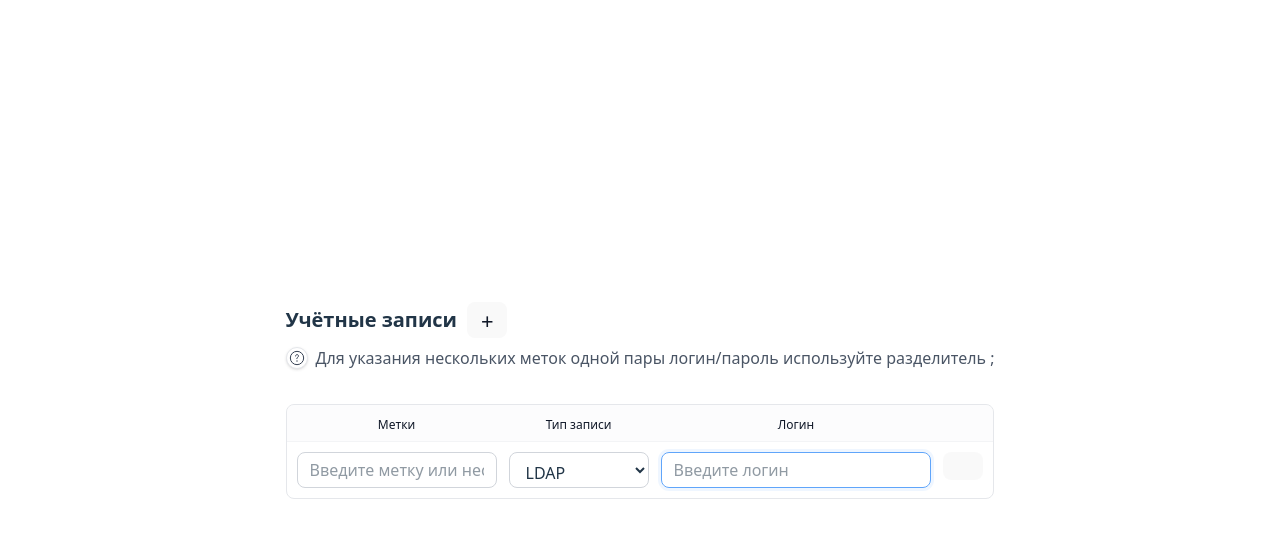
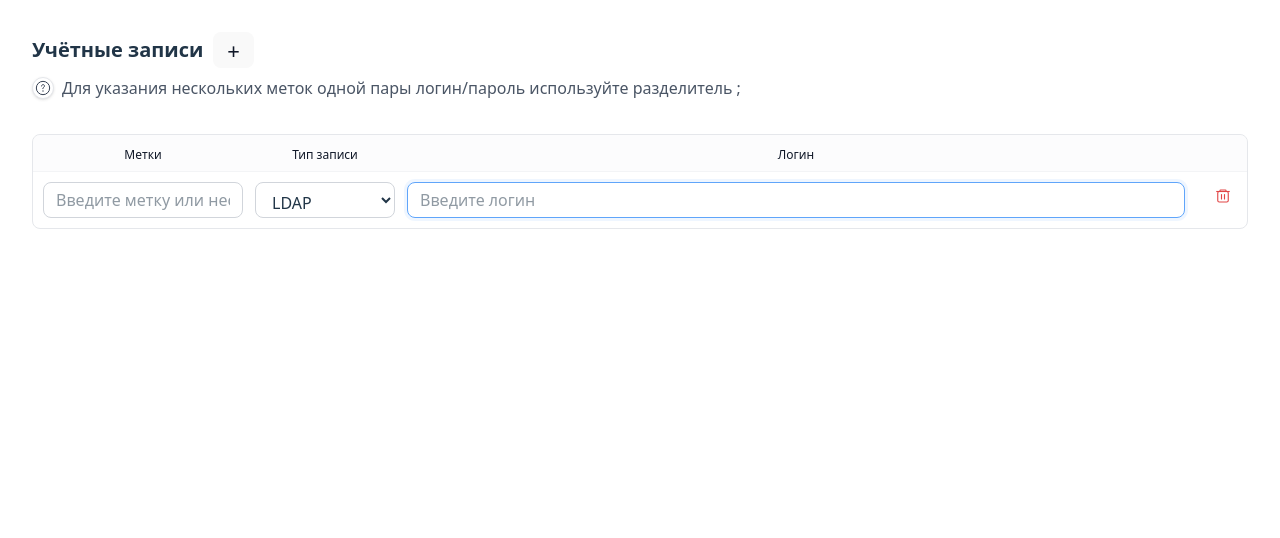
Before and after one commit to BMD63/vue-accounts-form, a Vue app: page / in a window 1280 px wide. Both pictures are taken after a click on the button "Добавить учётную запись". Shown: the top 538 px of the page. Built offline with nearby package versions, Linux system fonts and the light colour scheme; the HTML template or start-up script is replaced by a standard one.

Commit message:
fix: fix buttons styles

```diff
--- a/src/components/AccountRow.vue
+++ b/src/components/AccountRow.vue
@@ -179,7 +179,7 @@ function onChangeType() {
               @blur="onBlurPassword"
             />
             <button
-              class="absolute top-1/2 right-2 -translate-y-1/2 w-7 h-7 inline-flex items-center justify-center border-0 bg-transparent p-0 cursor-pointer text-gray-500 opacity-85 hover:opacity-100 hover:text-gray-700"
+                class="eye-btn absolute top-1/2 right-2 -translate-y-1/2 w-7 h-7 inline-flex items-center justify-center border-0 bg-transparent p-0 cursor-pointer opacity-85 hover:opacity-100 focus-visible:outline-2 focus-visible:outline-offset-0 focus-visible:outline-blue-400/50 focus-visible:rounded-md"
                 type="button"
                 :title="showPwd ? 'Скрыть пароль' : 'Показать пароль'"
                 :aria-label="showPwd ? 'Скрыть пароль' : 'Показать пароль'"
@@ -197,6 +197,24 @@ function onChangeType() {
                 </svg>
             </button>
           </div>
+          <button
+            class="eye-btn absolute top-1/2 right-2 -translate-y-1/2 w-7 h-7 inline-flex items-center justify-center border-0 bg-transparent p-0 cursor-pointer opacity-85 hover:opacity-100 focus-visible:outline-2 focus-visible:outline-offset-0 focus-visible:outline-blue-400/50 focus-visible:rounded-md"
+            type="button"
+            :title="showPwd ? 'Скрыть пароль' : 'Показать пароль'"
+            :aria-label="showPwd ? 'Скрыть пароль' : 'Показать пароль'"
+            :aria-pressed="showPwd ? 'true' : 'false'"
+            @click="togglePwd"
+            >
+            <svg v-if="!showPwd" viewBox="0 0 24 24" width="18" height="18" aria-hidden="true">
+                <path d="M12 5c5.5 0 9.5 4.1 10.7 6-.9 1.3-4.7 6-10.7 6S2.5 12.3 1.3 11C2.5 9.1 6.5 5 12 5Z" fill="none" stroke="currentColor" stroke-width="1.5"/>
+                <circle cx="12" cy="11" r="3.5" fill="none" stroke="currentColor" stroke-width="1.5"/>
+            </svg>
+            <svg v-else viewBox="0 0 24 24" width="18" height="18" aria-hidden="true">
+                <path d="M3 3l18 18" stroke="currentColor" stroke-width="1.5"/>
+                <path d="M12 5c5.5 0 9.5 4.1 10.7 6-.6.9-2.6 3.3-5.7 4.9M6.9 7.1C4.1 8.6 2.5 10.6 1.3 11 2.5 12.9 6.5 17 12 17c1 0 2-.1 2.9-.3" fill="none" stroke="currentColor" stroke-width="1.5"/>
+                <circle cx="12" cy="11" r="3.5" fill="none" stroke="currentColor" stroke-width="1.5"/>
+            </svg>
+            </button>
 
           <small
             v-if="passwordError"
@@ -209,7 +227,7 @@ function onChangeType() {
 
         <div class="flex items-start justify-end">
           <button
-            class="w-7 h-7 inline-flex items-center justify-center bg-transparent border-0 p-0 cursor-pointer text-gray-500 opacity-85 leading-none hover:opacity-100 hover:text-red-700"
+            class="trash-btn w-7 h-7 inline-flex items-center justify-center bg-transparent border-0 p-0 cursor-pointer opacity-85 leading-none hover:opacity-100 focus-visible:outline-2 focus-visible:outline-offset-0 focus-visible:outline-blue-400/50 focus-visible:rounded-md"
             type="button"
             title="Удалить"
             aria-label="Удалить"
--- a/src/components/AccountsForm.vue
+++ b/src/components/AccountsForm.vue
@@ -47,7 +47,7 @@ function onAdd() {
     <header class="flex items-center gap-2.5 mb-2">
       <h2 class="text-xl font-semibold">Учётные записи</h2>
       <button
-        class="inline-flex items-center justify-center w-9 h-9 border border-gray-300 bg-white rounded-lg hover:bg-gray-50 transition-colors cursor-pointer p-0"
+        class="inline-flex items-center justify-center w-9 h-9 p-0 border border-gray-300 bg-white rounded-lg cursor-pointer hover:bg-gray-100 transition-colors"
         @click="onAdd"
         type="button"
         title="Добавить учётную запись"
--- a/src/style.css
+++ b/src/style.css
@@ -4,12 +4,6 @@
   --col-label: 200px;
   --col-type: 140px;
   --col-action: 40px;
-  --border: #e5e7eb;
-  --muted: #6b7280;
-  --brand: #646cff;
-  --danger: #dc2626;
-  --shadow-sm: 0 1px 2px 0 rgb(0 0 0 / 0.05);
-  --radius: 8px;
 
   font-synthesis: none;
   text-rendering: optimizeLegibility;
@@ -19,13 +13,10 @@
 
 body {
   margin: 0;
-  display: flex;
-  align-items: center;
-  justify-content: center;
   min-width: 320px;
   min-height: 100vh;
-  background-color: #242424;
-  color: rgba(255, 255, 255, 0.87);
+  color: #213547;
+  background-color: #ffffff;
 }
 
 a {
@@ -35,7 +26,7 @@ a {
 }
 
 a:hover {
-  color: #535bf2;
+  color: #747bff;
 }
 
 h1 {
@@ -50,13 +41,27 @@ button {
   font-size: 1em;
   font-weight: 500;
   font-family: inherit;
-  background-color: #1a1a1a;
+  background-color: #f9f9f9;
   cursor: pointer;
   transition: border-color 0.25s;
 }
 
 button:hover {
   border-color: #646cff;
+}
+
+/* Отключаем общие стили кнопок для иконочных кнопок */
+.trash-btn,
+.eye-btn {
+  padding: 0;
+  background-color: transparent;
+  border: 0;
+}
+
+.trash-btn:hover,
+.eye-btn:hover {
+  border-color: transparent;
+  background-color: transparent;
 }
 
 button:focus,
@@ -78,7 +83,8 @@ select {
   border: 1px solid #d1d5db;
   border-radius: 0.5rem;
   font-family: inherit;
-  transition: border-color 0.15s, box-shadow 0.15s;
+  transition: all 0.15s;
+  background-color: white;
 }
 
 input[type="text"]:focus,
@@ -103,17 +109,67 @@ select {
   cursor: pointer;
 }
 
-@media (prefers-color-scheme: light) {
+/* Кнопка удаления - светлая тема */
+.trash-btn {
+  color: #dc2626;
+}
+
+.trash-btn:hover {
+  color: #991b1b;
+}
+
+/* Кнопка показа пароля - светлая тема */
+.eye-btn {
+  color: #777;
+}
+
+.eye-btn:hover {
+  color: #555;
+}
+
+@media (prefers-color-scheme: dark) {
   body {
-    color: #213547;
-    background-color: #ffffff;
+    color: rgba(255, 255, 255, 0.87);
+    background-color: #242424;
   }
 
   a:hover {
-    color: #747bff;
+    color: #535bf2;
   }
 
   button {
-    background-color: #f9f9f9;
+    background-color: #1a1a1a;
+    color: rgba(255, 255, 255, 0.87);
+  }
+
+  input[type="text"],
+  input[type="password"],
+  select {
+    background-color: #1a1a1a;
+    border-color: #404040;
+    color: rgba(255, 255, 255, 0.87);
+  }
+
+  /* Кнопка добавления записи */
+  header button span {
+    color: rgba(255, 255, 255, 0.87);
+  }
+
+  /* Кнопка удаления - темная тема */
+  .trash-btn {
+    color: #ef4444;
+  }
+
+  .trash-btn:hover {
+    color: #dc2626;
+  }
+
+  /* Кнопка показа пароля - темная тема */
+  .eye-btn {
+    color: #a0a0a0;
+  }
+
+  .eye-btn:hover {
+    color: #d1d1d1;
   }
 }
```
Lines whose indentation alone changed are shown as unchanged.
